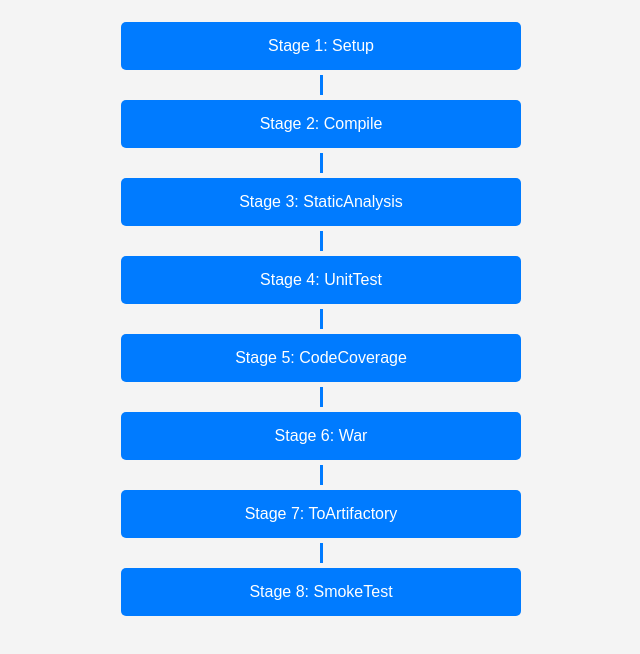
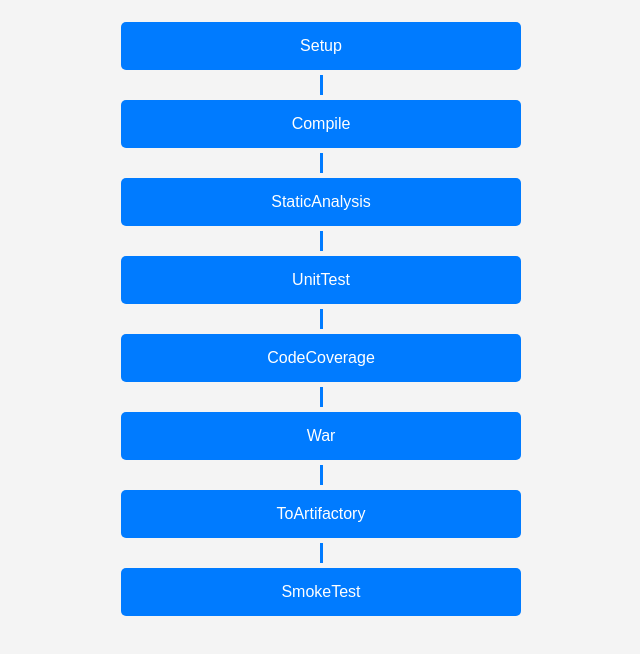
Before and after one commit to ezhilezhil/jenkins-pipline, a plain HTML site: page index.html in a window 1280 px wide. Shown: the part 60-714 px from the top of the page, without its empty margins (319-959 px from the left). Drawn offline with Linux system fonts and the light colour scheme.

Commit message:
Update index.html

```diff
--- a/index.html
+++ b/index.html
@@ -17,21 +17,21 @@
 
     <!-- Pipeline Structure with Full-Screen Video Play -->
     <div class="pipeline">
-        <a href="video1.mp4" class="stage" onclick="playVideo(1)">Stage 1: Setup</a>
+        <a href="video1.mp4" class="stage" onclick="playVideo(1)">Setup</a>
         <span class="connector"></span>
-        <a href="video2.mp4" class="stage" onclick="playVideo(2)">Stage 2: Compile</a>
+        <a href="video2.mp4" class="stage" onclick="playVideo(2)">Compile</a>
         <span class="connector"></span>
-        <a href="video3.mp4" class="stage" onclick="playVideo(3)">Stage 3: StaticAnalysis</a>
+        <a href="video3.mp4" class="stage" onclick="playVideo(3)">StaticAnalysis</a>
         <span class="connector"></span>
-        <a href="video4.mp4" class="stage" onclick="playVideo(4)">Stage 4: UnitTest</a>
+        <a href="video4.mp4" class="stage" onclick="playVideo(4)">UnitTest</a>
         <span class="connector"></span>
-        <a href="video5.mp4" class="stage" onclick="playVideo(5)">Stage 5: CodeCoverage</a>
+        <a href="video5.mp4" class="stage" onclick="playVideo(5)">CodeCoverage</a>
         <span class="connector"></span>
-        <a href="video6.mp4" class="stage" onclick="playVideo(6)">Stage 6: War</a>
+        <a href="video6.mp4" class="stage" onclick="playVideo(6)">War</a>
         <span class="connector"></span>
-        <a href="video7.mp4" class="stage" onclick="playVideo(7)">Stage 7: ToArtifactory</a>
+        <a href="video7.mp4" class="stage" onclick="playVideo(7)">ToArtifactory</a>
         <span class="connector"></span>
-        <a href="video8.mp4" class="stage" onclick="playVideo(8)">Stage 8: SmokeTest</a>
+        <a href="video8.mp4" class="stage" onclick="playVideo(8)">SmokeTest</a>
     </div>
 
     <script>
```
